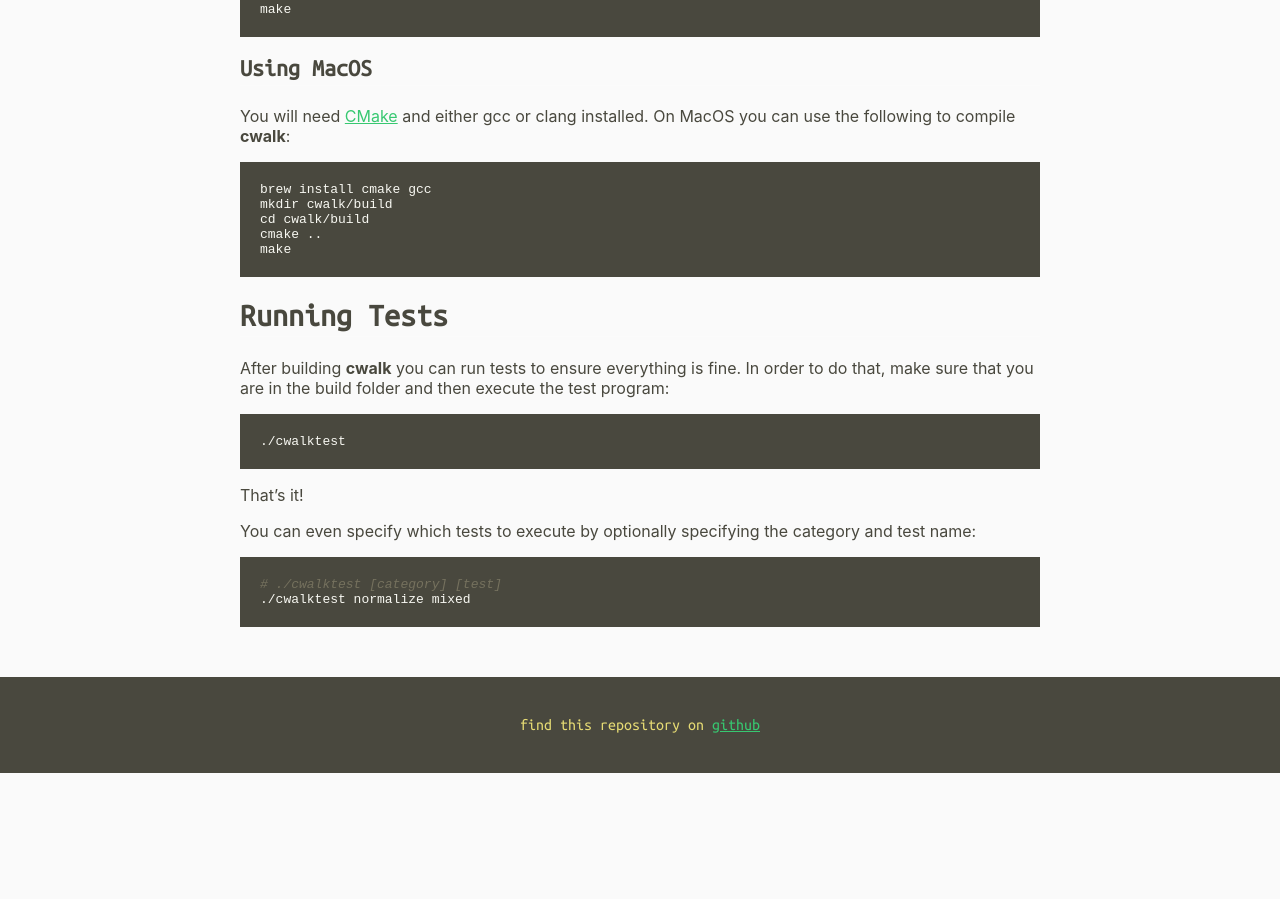
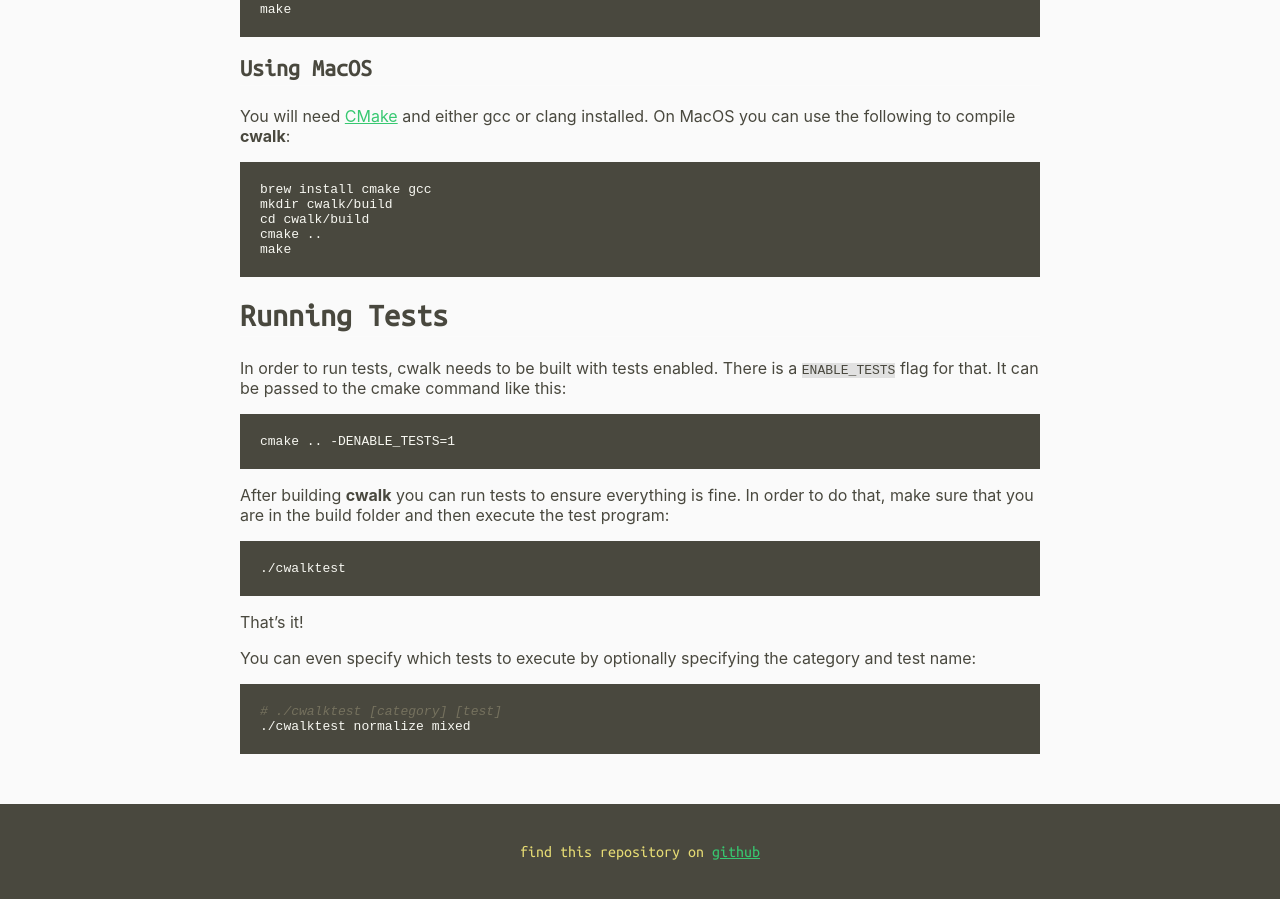
Before and after one commit to likle/cwalk, a Jekyll site: the page built from docs/build.md, in a window 1280 px wide and 900 px high, scrolled down 725 px. Built offline with Jekyll 4.4.1, drawn with Linux system fonts in a browser that asks for light colours; before the commit the page ends 1498 px from its top, so only the background shows below that.

Commit message:
added ENABLE_TESTS flag to documentation

````diff
--- a/docs/build.md
+++ b/docs/build.md
@@ -34,8 +34,12 @@ cmake ..
 make
 ```
 # Running Tests
+In order to run tests, cwalk needs to be built with tests enabled. There is a ``ENABLE_TESTS`` flag for that. It can be passed to the cmake command like this:
+```
+cmake .. -DENABLE_TESTS=1
+```
+
 After building **cwalk** you can run tests to ensure everything is fine. In order to do that, make sure that you are in the build folder and then execute the test program:
-
 ```bash
 ./cwalktest
 ```
````
Also changed, not shown: 1 other file.
